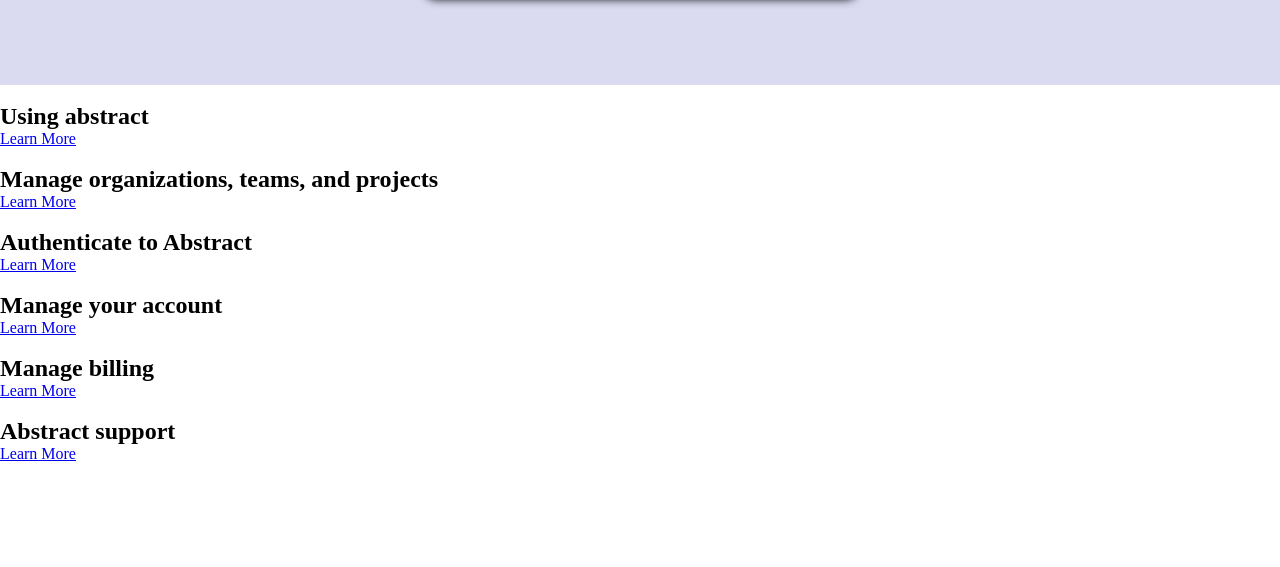
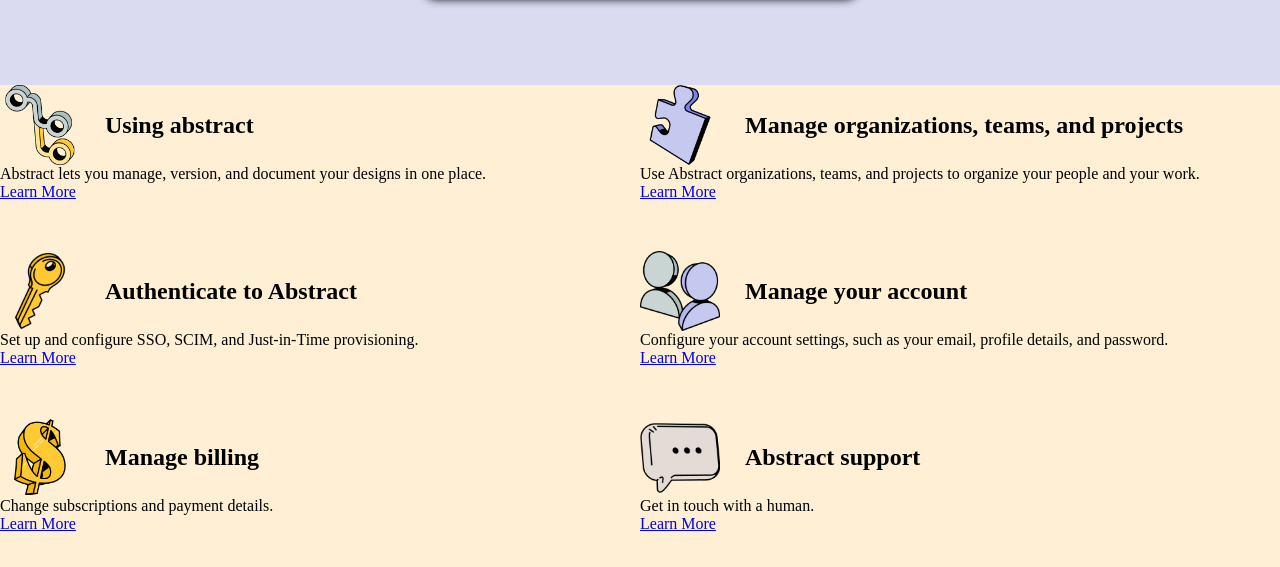
Before and after one commit to SebastianCond3/landing-abstract, a plain HTML site: page index.html in a window 1280 px wide. Shown: the part 305-872 px from the top of the page. Before the commit the page ends 800 px from the top, so only its background shows below. Drawn offline with Linux system fonts and the light colour scheme.

Commit message:
Change se esctructuro y se agrego estilos a las cards de el main

```diff
--- a/css/style.css
+++ b/css/style.css
@@ -76,3 +76,23 @@
     border-radius: 10px;
     box-shadow: 1px 1px 10px 1px;
 }
+.cards-section {
+    display: grid;
+    background-color: papayawhip;
+    width: 100%;
+    grid-template-columns: repeat(2, 1fr);
+    grid-template-rows: repeat(3, 1fr);
+}
+.card-item {
+    margin-bottom: 50px;
+}
+.cards-titles {
+    display: flex;
+    align-items: center;
+    justify-content: flex-start;
+}
+.img-card {
+    width: 80px;
+    height: 80px;
+    margin-right: 25px;
+}
--- a/index.html
+++ b/index.html
@@ -29,34 +29,34 @@
             </form>
         </div>
         <div class="cards-section">
-            <div class="card-item1">
-                <img src="" alt="">
-                <h2 class="cards-titles">Using abstract</h2>
+            <div class="card-item card-item1">
+                <h2 class="cards-titles"><img class="img-card" src="images/branch-image.png" alt="">Using abstract</h2>
+                <p>Abstract lets you manage, version, and document your designs in one place.</p>
                 <a href="#">Learn More</a>
             </div>
-            <div class="card-item2">
-                <img src="" alt="">
-                <h2 class="cards-titles">Manage organizations, teams, and projects</h2>
+            <div class="card-item card-item2">
+                <h2 class="cards-titles"><img class="img-card" src="images/puzzle.png" alt="">Manage organizations, teams, and projects</h2>
+                <p>Use Abstract organizations, teams, and projects to organize your people and your work.</p>
                 <a href="#">Learn More</a>
             </div>
-            <div class="card-item3">
-                <img src="" alt="">
-                <h2 class="cards-titles">Authenticate to Abstract</h2>
+            <div class="card-item card-item3">
+                <h2 class="cards-titles"><img class="img-card" src="images/key.png" alt="">Authenticate to Abstract</h2>
+                <p>Set up and configure SSO, SCIM, and Just-in-Time provisioning.</p>
                 <a href="#">Learn More</a>
             </div>
-            <div class="card-item4">
-                <img src="" alt="">
-                <h2 class="cards-titles">Manage your account</h2>
+            <div class="card-item card-item4">
+                <h2 class="cards-titles"><img class="img-card" src="images/social-media.png" alt="">Manage your account</h2>
+                <p>Configure your account settings, such as your email, profile details, and password.</p>
                 <a href="#">Learn More</a>
             </div>
-            <div class="card-item5">
-                <img src="" alt="">
-                <h2 class="cards-titles">Manage billing</h2>
+            <div class="card-item card-item5">
+                <h2 class="cards-titles"><img class="img-card" src="images/dollar-symbol.png" alt="">Manage billing</h2>
+                <p>Change subscriptions and payment details.</p>
                 <a href="#">Learn More</a>
             </div>
-            <div class="card-item6">
-                <img src="" alt="">
-                <h2 class="cards-titles">Abstract support</h2>
+            <div class="card-item card-item6">
+                <h2 class="cards-titles"><img class="img-card" src="images/text-bubble.png" alt="">Abstract support</h2>
+                <p>Get in touch with a human.</p>
                 <a href="#">Learn More</a>
             </div>
         </div>
```
